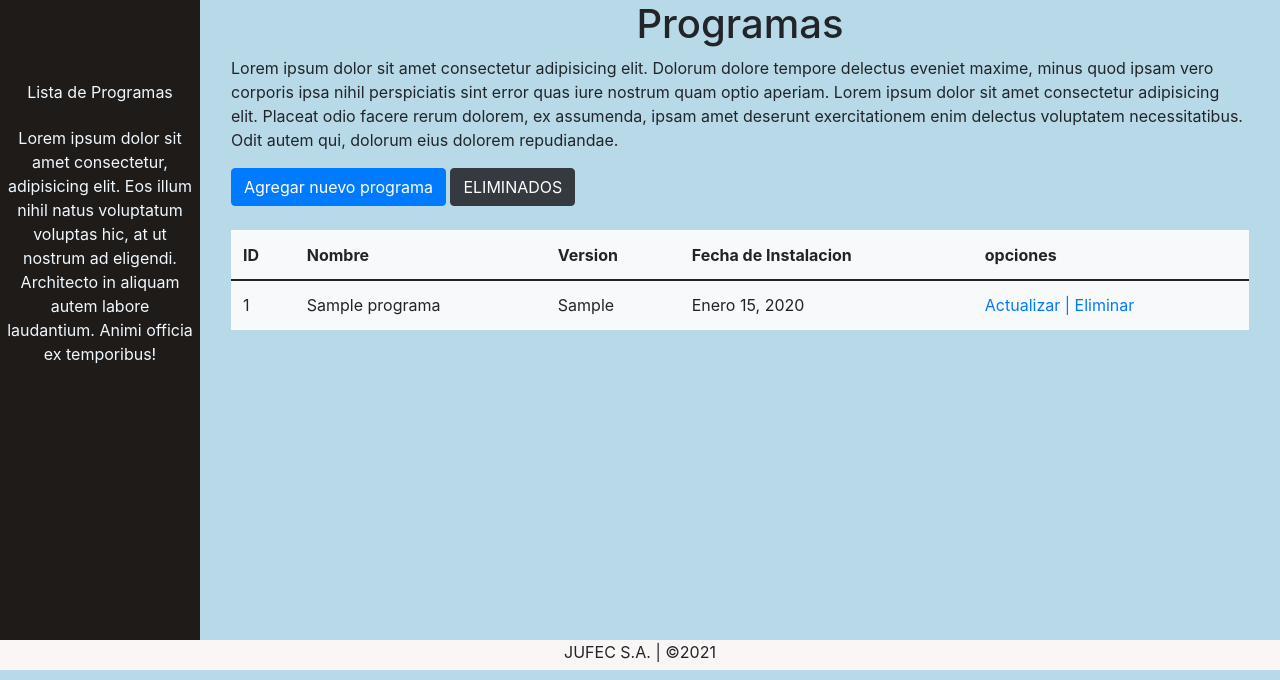
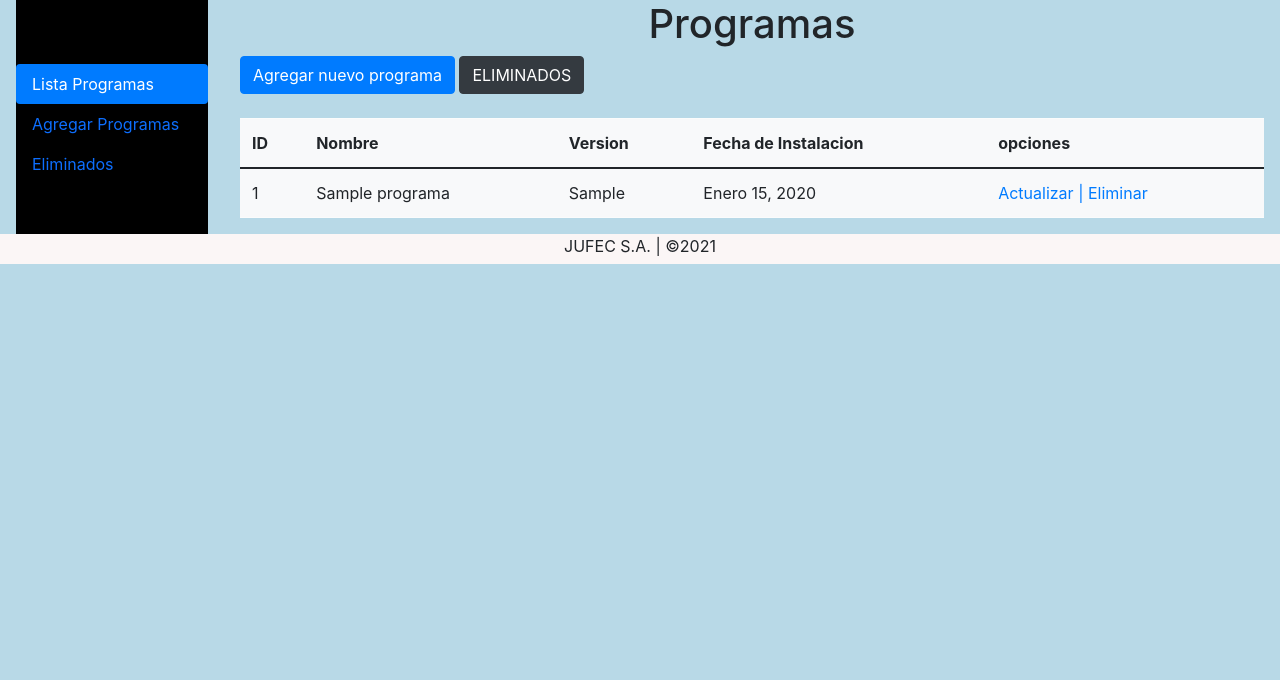
Before and after one commit to NoMeCompila/relevamiento_actualizado, a Django app: page /farmacias/lista_programas/ in a window 1280 px wide. Shown: the part 96-776 px from the top of the page. Run offline with Django 3.2, Linux system fonts and the light colour scheme; tables that the repository leaves empty hold one stand-in row (values such as "Sample post"); some libraries are stand-ins or nearby versions.

Commit message:
se cambia el formato de la lista

```diff
--- a/relevamiento/templates/farmacia/lista_programas.html
+++ b/relevamiento/templates/farmacia/lista_programas.html
@@ -15,18 +15,27 @@
 <body>
 <main>
     {% block body %}
+      <div class="container-programas">
+    <!--
     <div class="sidebar">
+
         <a style="text-align:center;color: aliceblue;" href="#">Lista de Programas</a>
-        <p style="text-align:center; margin: 6px;color: aliceblue">Lorem ipsum dolor sit amet consectetur, adipisicing elit. Eos illum nihil natus voluptatum voluptas hic, at ut nostrum ad eligendi. Architecto in aliquam autem labore laudantium. Animi officia ex temporibus!
-        </p>
-      </div>
-      <div class="content">
-        <div class="container">
+
+        <a style="text-align:center;color: aliceblue;" href="#">Agregar Programa</a>
+        <a style="text-align:center;color: aliceblue;" href="#">Eliminados</a>
+
+      </div>-->
+<div class="container-navbar-lp">
+<div class="nav flex-column nav-pills" id="v-pills-tab" role="tablist" aria-orientation="vertical" >
+  <a class="nav-link active" id="v-pills-home-tab" data-toggle="pill" href="#" role="tab" aria-controls="v-pills-home" aria-selected="true">Lista Programas</a>
+  <a class="nav-link" id="v-pills-profile-tab" data-toggle="pill" href="#" role="tab" aria-controls="v-pills-profile" aria-selected="false">Agregar Programas</a>
+  <a class="nav-link" id="v-pills-messages-tab" data-toggle="pill" href="#" role="tab" aria-controls="v-pills-messages" aria-selected="false">Eliminados</a>
+</div>
+</div>
+
+        <div class="container-lista-programas">
           <div class="well">
             <h1 id="tituloListas">Programas</h1>
-            <p>Lorem ipsum dolor sit amet consectetur adipisicing elit. Dolorum dolore tempore delectus eveniet maxime, minus quod ipsam vero corporis ipsa nihil perspiciatis sint error quas iure nostrum quam optio aperiam.
-              Lorem ipsum dolor sit amet consectetur adipisicing elit. Placeat odio facere rerum dolorem, ex assumenda, ipsam amet deserunt exercitationem enim delectus voluptatem necessitatibus. Odit autem qui, dolorum eius dolorem repudiandae.
-            </p>
           </div>
           <a type="button" class="btn btn-primary" href="{% url 'farmacia:agregar_programas' %}">Agregar nuevo programa</a>
           <!-- editar el boton eliminados para que lleve a una lista con los programas deshabilitados y que le de al usuario la opcion para eliminarlo completamente o habilitarlo de nuevo  -->
@@ -59,6 +68,7 @@
           </div>
         </div>
     </div>
+
     {% endblock body %}
 </main>
 </body>
```
